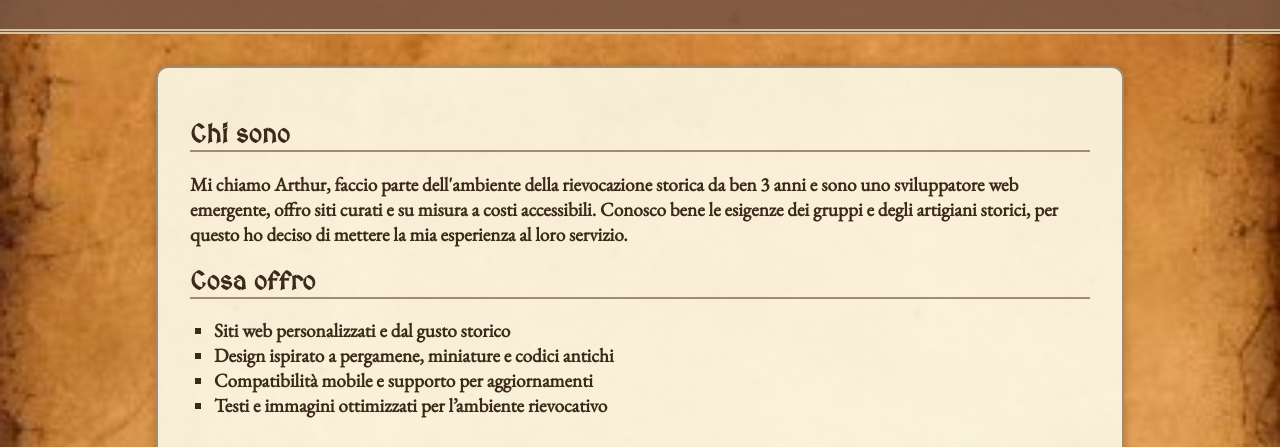
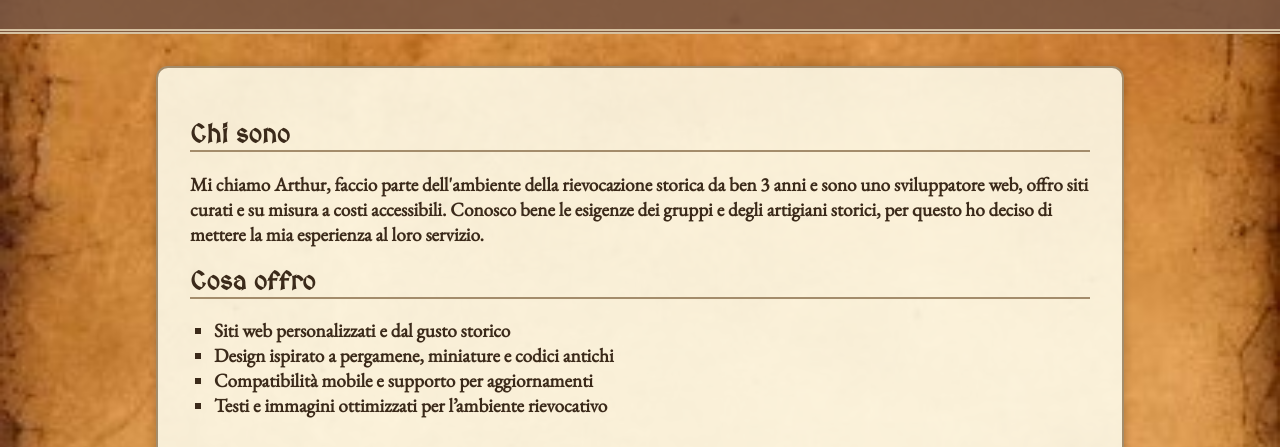
Before and after one commit to Arthurveo99/scriptoriumweb, a plain HTML site: page index.html in a window 1280 px wide. Shown: the part 274-721 px from the top of the page. Drawn offline with nearby package versions, Linux system fonts and the light colour scheme.

Commit message:
Update index.html

```diff
--- a/index.html
+++ b/index.html
@@ -182,7 +182,7 @@
 <main>
   <section>
     <h2>Chi sono</h2>
-    <p>Mi chiamo Arthur, faccio parte dell'ambiente della rievocazione storica da ben 3 anni e sono uno sviluppatore web emergente, offro siti curati e su misura a costi accessibili. Conosco bene le esigenze dei gruppi e degli artigiani storici, per questo ho deciso di mettere la mia esperienza al loro servizio.</p>
+    <p>Mi chiamo Arthur, faccio parte dell'ambiente della rievocazione storica da ben 3 anni e sono uno sviluppatore web, offro siti curati e su misura a costi accessibili. Conosco bene le esigenze dei gruppi e degli artigiani storici, per questo ho deciso di mettere la mia esperienza al loro servizio.</p>
   </section>
 
   <section>
```
